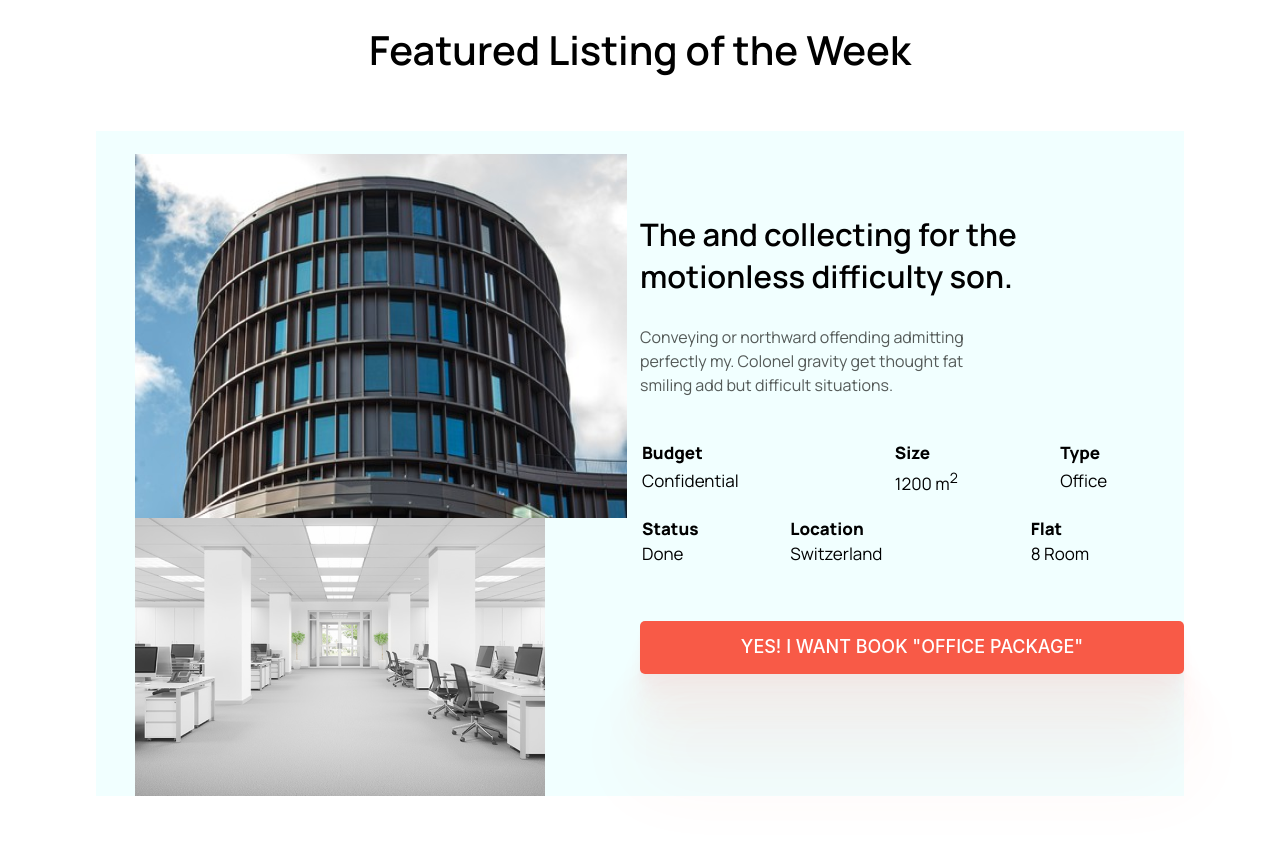
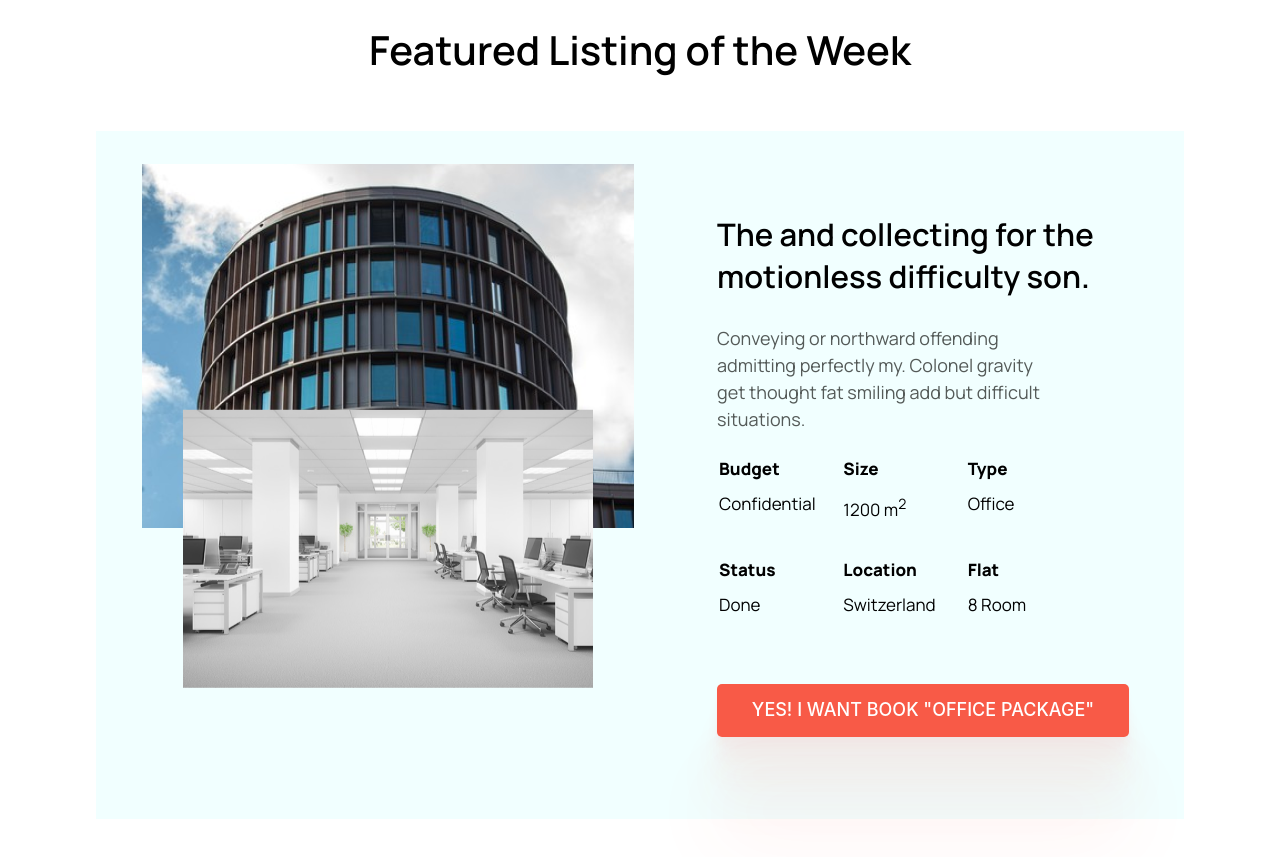
Before and after one commit to Anion11/web_ilya, a plain HTML site: page index.html in a window 1280 px wide. Shown: the part 2400-3257 px from the top of the page. Drawn offline with Linux system fonts and the light colour scheme.

Commit message:
finished 4 container

```diff
--- a/index.html
+++ b/index.html
@@ -146,8 +146,10 @@
                <div class="fourthContainerHead"><span>Featured Listing of the Week</span></div>
                <div class="fourthContainerMain">
                     <div class="fourthContainerMainLeft">
-                        <img src="Img/ForthContainer1.png">
-                        <img src="Img/ForthContainer.png">
+                        <div class="fourthContainerMainLeftImg">
+                            <img id="fourthContainerMainLeftImg1" src="Img/ForthContainer1.png">
+                            <img id="fourthContainerMainLeftImg2" src="Img/ForthContainer.png">
+                        </div>
                     </div>
                     <div class="fourthContainerMainRight">
                         <div class="fourthContainerMainRightINFO">
@@ -155,6 +157,7 @@
                             <span class="fourthContainerMainRightMainText">Conveying or northward offending admitting perfectly my. Colonel gravity get thought fat smiling add but difficult situations.</span>
                             <table>
                                 <tbody>
+                                    <tr>
                                         <tr>
                                             <th>Budget</th>
                                             <th>Size</th>
@@ -165,10 +168,8 @@
                                             <td>1200 m<sup>2</sup></td>
                                             <td>Office</td>
                                         </tr>
-                                </tbody>
-                            </table><br>
-                            <table>
-                                <tbody>
+                                    </tr>
+                                    <tr>
                                         <tr>
                                             <th>Status</th>
                                             <th>Location</th>
@@ -178,6 +179,7 @@
                                             <td>Done</td>
                                             <td>Switzerland</td>
                                             <td>8 Room</td>
+                                        </tr>
                                     </tr>
                                 </tbody>
                             </table>
--- a/style.css
+++ b/style.css
@@ -1,11 +1,11 @@
-@import url('https://fonts.googleapis.com/css2?family=DM+Sans:wght@700&display=swap');
+@import url('https://fonts.googleapis.com/css2?family=DM+Sans:wght@700&display=swap');/*Подключение шрифтов*/
 @import url('https://fonts.googleapis.com/css2?family=Manrope:wght@800&display=swap');
 @import url('https://fonts.googleapis.com/css2?family=Manrope:wght@600&display=swap');
 @import url('https://fonts.googleapis.com/css2?family=Manrope&display=swap');
 @import url('https://fonts.googleapis.com/css2?family=DM+Sans&display=swap');
-@media (min-width: 992px) {
+@media (min-width: 992px) { 																													/*Медиа-запросы*/
 	}
-:root {
+:root {/*Переменные*/
   --font: calc(1vw + 1vh);
 }
 *{
@@ -24,7 +24,7 @@ body {
 a{
 	text-decoration: none;
 }
-header{
+header{ 																													                 /*Шапка сайта*/
 	height: 72px;
 	margin-bottom: 100px;
 }
@@ -65,7 +65,7 @@ header{
 .menu a:hover:before{
 	width: 100%;
 }
-.headerClinvisibility{
+.headerClinvisibility{  																													  /*Шапка сайта при прокрутке страницы*/
 	z-index: 100;
 	width: 100%;
 	display: grid;
@@ -119,10 +119,19 @@ header{
   background: #31353B;
   bottom: 0;
 }
-main{
+main{ /*Основной блок*/
 	width: 100%;
 	max-width: 1920px;
 	margin: 0 auto;
+}
+.firstContainer {  																													   /*Первый контейнер*/
+	position: relative;
+	width: 85%;
+	height: calc(var(--vh, 1vh) * 100 - 172px);
+	display: grid;
+	margin: 0 auto;
+	grid-template-columns:55% 45%;
+	grid-template-rows: 80% 19% 1%;
 }
 .blueBg{
 	width: 36%;
@@ -133,15 +142,6 @@ main{
 	margin-top: -172px;
 	margin-right: -8.8%;
 	background-color: #BDCCFF;
-}
-.firstContainer {
-	position: relative;
-	width: 85%;
-	height: calc(var(--vh, 1vh) * 100 - 172px);
-	display: grid;
-	margin: 0 auto;
-	grid-template-columns:55% 45%;
-	grid-template-rows: 80% 19% 1%;
 }
 .textAndButton {
   padding-top: 8%;
@@ -278,7 +278,7 @@ input::-webkit-inner-spin-button {
 	align-items: center;
 	gap: 50px;
 }
-.secondContainer {
+.secondContainer {  																													    /*Второй контейнер*/
 	margin: 0 auto;
 	display: flex;
 	justify-content: center;
@@ -434,7 +434,7 @@ input::-webkit-inner-spin-button {
 	font-size: 16px;
 	line-height: 26px;
 }
-.thirdContainer {
+.thirdContainer {  																													    /*Третий контейнер*/
 	margin: 0 auto;
 	width: 85%;
 	height: calc(var(--vh, 1vh) * 100);
@@ -518,7 +518,7 @@ input::-webkit-inner-spin-button {
 	background-color: #F85A47;
 	border-radius: 5px;
 }
-.fourthContainer {
+.fourthContainer {  																													  /*Четвертый контейнер*/
 	width: 85%;
 	height: calc(var(--vh, 1vh) * 100);
 	margin: 0 auto;
@@ -537,14 +537,38 @@ input::-webkit-inner-spin-button {
 	background: #F1FFFF;
 	width: 100%;
 	display: grid;
-	grid-template-columns: 1fr 1fr;
+	grid-template-columns: 50% 50%;
+	grid-gap: 77px;
 }
-.fourthContainerMainLeft{
-	margin-left: 39px;
+.fourthContainerMainLeftImg{
+	position: relative;
+	height: 100%;
+	margin-left: 40px;
 	margin-top: 23px;
+}
+#fourthContainerMainLeftImg1{
+	position: absolute;
+	margin-top: 2%;
+	z-index: 1;
+	left: 50%;
+  margin-right: -50%;
+  transform: translate(-50%, 0);
+  min-width: 70%;
+}
+#fourthContainerMainLeftImg2{
+	position: absolute;
+	z-index: 2;
+	left: 50%;
+  margin-right: -50%;
+  transform: translate(-50%, 92%);
+  min-width: 60%;
 }
 .fourthContainerMainRightINFO{
 	min-width: 377px;
+	max-width: 377px;
+	height: min-content;
+	margin-top: 82px;
+	margin-bottom: 82px;
 }
 .fourthContainerMainRight span{
 	display: block;
@@ -557,17 +581,16 @@ input::-webkit-inner-spin-button {
 	line-height: 42px;
 	color: #000000;
 	margin-bottom: 28px;
-	margin-top: 82px;
 }
 .fourthContainerMainRightMainText{
 	font-family: 'Manrope';
 	font-style: normal;
 	font-weight: 400;
-	font-size: 16px;
+	font-size: 18px;
 	line-height: 150%;
 	color: #545A58;
 	max-width: 340px;
-	margin-bottom: 42px;
+	margin-bottom: 10px;
 }
 .fourthContainerMainRight table{
 	width: 100%;
@@ -578,10 +601,18 @@ input::-webkit-inner-spin-button {
 	line-height: 23px;
 	text-align: left;
 }
+.fourthContainerMainRight table tr {
+  display: grid;
+  grid-template-columns: repeat(3, 1fr);
+  margin-bottom: 12px;
+}
+table tr:nth-child(4) {
+  margin-bottom: 25px;
+}
 .fourthContainerMainRight button{
 	border: none;
 	width: 100%;
-	height: 100%;
+	height: 53px;
 	max-height: 53px;
 	font-family: 'Inter';
 	font-style: normal;
@@ -600,6 +631,7 @@ input::-webkit-inner-spin-button {
 	border-radius: 5px;
 	min-width: 412px;
 	margin-top: 54px;
+
 }
 .fourthContainerMainRight button:hover{
 	opacity: 0.9;
@@ -609,18 +641,18 @@ input::-webkit-inner-spin-button {
 	box-shadow:1px 1px 2px rgba(0,0,0,0.7) inset;
 	transform: scale(0.99);
 }
-.fivesContainer {
+.fivesContainer {  																													 /*Пятый контейнер*/
 	width: 85%;
 	height: calc(var(--vh, 1vh) * 100);
 	margin: 0 auto;
 }
 
-.sixthContainer {
+.sixthContainer {  																													/*Шестой контейнер*/
 	width: 85%;
 	height: calc(var(--vh, 1vh) * 100);
 	margin: 0 auto;
 }
-.footer{
+.footer{  																													        /*Футер сайта*/
 	display: grid;
 	width: 65%;
 	max-width: 1920px;
```
Lines whose indentation alone changed are shown as unchanged.
